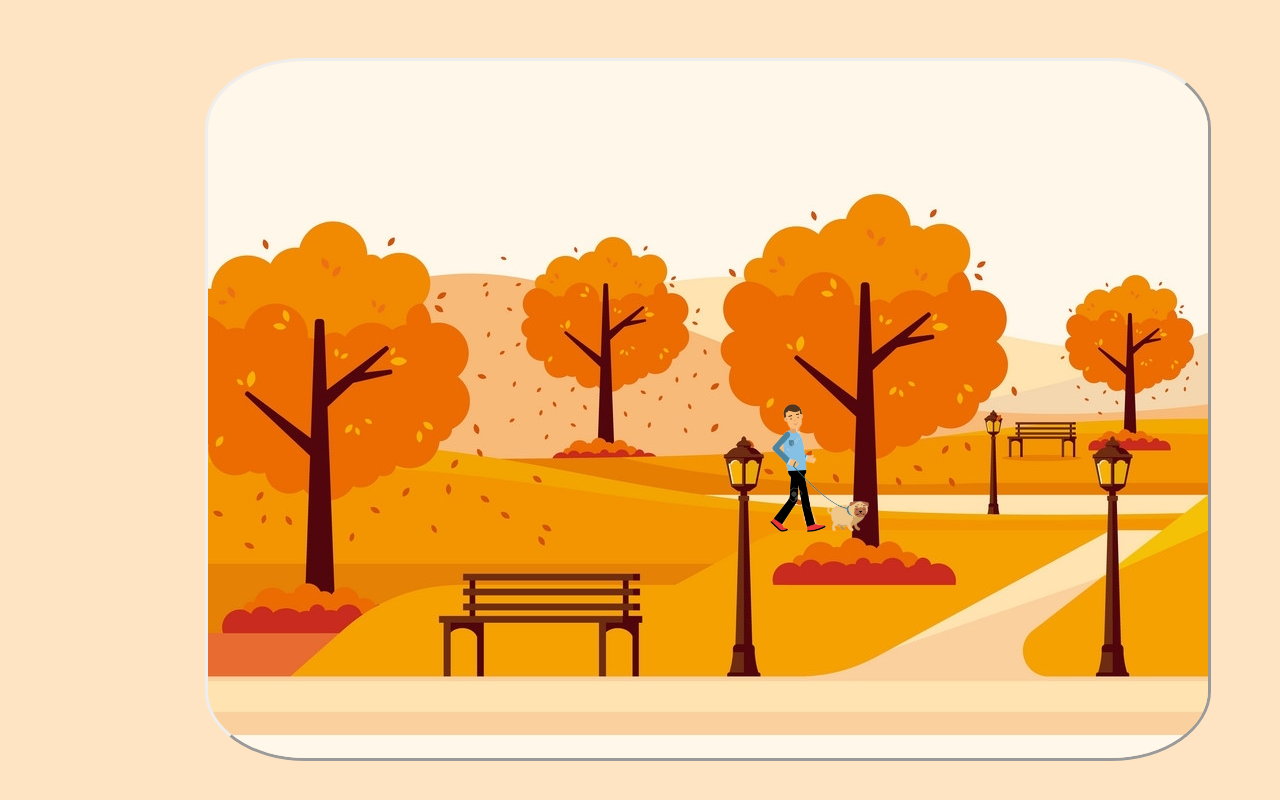
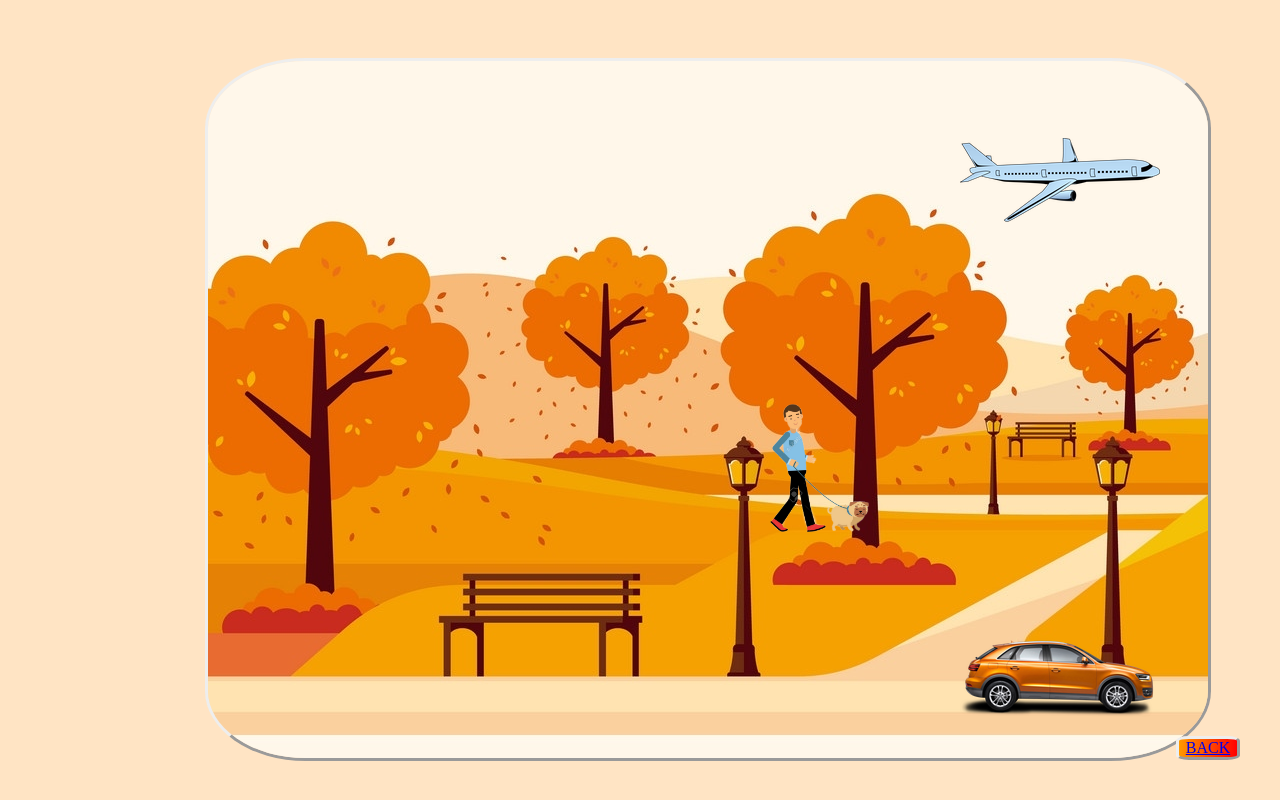
Before and after one commit to Tech-Shreyansh/ANIMATION_USING_JS, a plain HTML site: page earth/earth.html in a window 1280 px wide. Drawn offline with Linux system fonts and the light colour scheme.

Commit message:
added car and aeroplane

```diff
--- a/earth/earth.css
+++ b/earth/earth.css
@@ -25,3 +25,37 @@ body {
     top: 45%;
     left: 35%;
 }
+
+.car {
+    position: absolute;
+    top: 72%;
+    left: 17%;
+}
+
+.aeroplane {
+    position: absolute;
+    top: 10%;
+    left: 17%;
+}
+
+#back {
+    height: 1.5rem;
+    width: 4rem;
+    background: linear-gradient(to right, rgb(255, 153, 0), red);
+    border-radius: 20%;
+    position: absolute;
+    bottom: 2.5rem;
+    right: 2.5rem;
+    text-align: center;
+    border-style: outset;
+}
+
+#back:hover {
+    height: 1.7rem;
+    width: 4.4rem;
+    background: linear-gradient(to right, rgb(0, 255, 115), rgb(255, 170, 0));
+    border-radius: 20%;
+    border-style: inset;
+    color: rgb(8, 8, 8);
+    text-decoration: underline;
+}
--- a/earth/earth.html
+++ b/earth/earth.html
@@ -15,9 +15,11 @@
     <div class="bg">
         <img src="../img/bg3.jpg">
     </div>
-    <img class="man" src="../img/man.png"></div>
-    <div class="aeroplane"></div>
-    <div class="car"></div>
+    <img class="man" src="../img/man.png">
+    <img class="car" src="../img/car.png">
+    <img class="aeroplane" src="../img/aeroplane.png">
+    <a id="back" href="../index.html">BACK</a>
+    </div>
 </body>
 
 </html>
--- a/earth/earth.js
+++ b/earth/earth.js
@@ -1,9 +1,16 @@
 setInterval(() => {
     man()
 }, 100)
-let l = 0,
+setInterval(() => {
+    car()
+}, 35)
+setInterval(() => {
+    aeroplane()
+}, 35)
+
+let c = 0,
     m = 0,
-    n = 0;
+    a = 0;
 
 function man() {
     var man = document.getElementsByClassName('man');
@@ -13,3 +20,20 @@ function man() {
     if (m > 300)
         m = 0;
 }
+
+
+function car() {
+    var car = document.getElementsByClassName('car');
+    c += 5;
+    car[0].style.left = 250 + Math.floor(c) + 'px';
+    if (c > 800)
+        c = 0;
+}
+
+function aeroplane() {
+    var aeroplane = document.getElementsByClassName('aeroplane');
+    a += 5;
+    aeroplane[0].style.left = 250 + Math.floor(a) + 'px';
+    if (a > 800)
+        a = 0;
+}
--- a/solar_system/solar_system.css
+++ b/solar_system/solar_system.css
@@ -122,11 +122,23 @@ html {
 #back {
     height: 1.5rem;
     width: 4rem;
-    background: linear-gradient(to right, rgb(255, 153, 0), red);
+    background: linear-gradient(to right, rgb(0, 153, 255), rgb(255, 0, 72));
     border-radius: 20%;
     position: absolute;
     bottom: 2.5rem;
     right: 2.5rem;
     text-align: center;
     border-style: outset;
+    color: aliceblue;
+    text-decoration: none;
 }
+
+#back:hover {
+    height: 1.7rem;
+    width: 4.4rem;
+    background: linear-gradient(to right, rgb(0, 255, 115), rgb(255, 170, 0));
+    border-radius: 20%;
+    border-style: inset;
+    color: rgb(8, 8, 8);
+    text-decoration: underline;
+}
```
